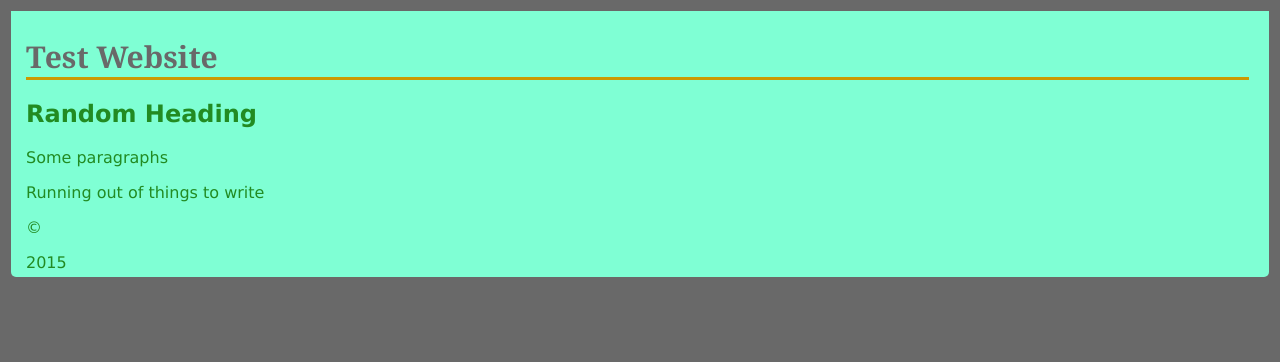
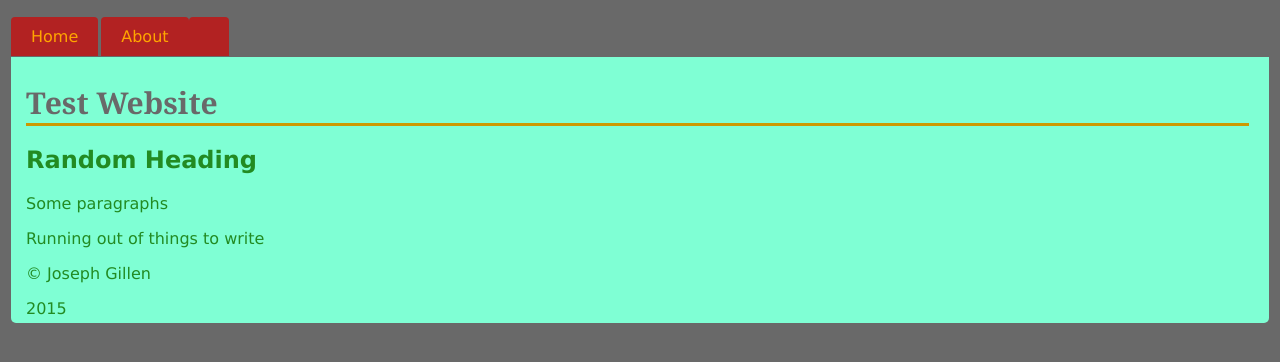
Before and after one commit to Schwarzglut/schwarzglut.github.io, a plain HTML site: page index.html in a window 1280 px wide. Drawn offline with Linux system fonts and the light colour scheme.

Commit message:
Adding Web Navigation
Changing between index.html and about.html

```diff
--- a/index.html
+++ b/index.html
@@ -6,6 +6,8 @@
     </head>
 
     <body>
+        <nav id="nav01"></nav>
+
         <div id="main">
         <h1> Test Website</h1>
         <h2> Random Heading</h2>
--- a/script.js
+++ b/script.js
@@ -1 +1,6 @@
-document.getElementById("foot01").innerHTML = "<p>&copy; </p>" + new Date().getFullYear();
+document.getElementById("foot01").innerHTML = "<p>&copy; Joseph Gillen</p>" + new Date().getFullYear();
+
+document.getElementById("nav01").innerHTML = "<ul id='menu'>" +
+    "<li><a href='index.html'>Home</a></li>" +
+    "<li><a href='customers.html'>About<a/></li>" +
+    "</ul>";
--- a/site.css
+++ b/site.css
@@ -20,3 +20,23 @@ h1 {
     color: dimgray;
     font-size: 30px;
 }
+
+ul#menu{
+    padding: 0;
+    margin-bottom: 11px;
+}
+ul#menu li{
+    display: inline;
+    margin-right: 3px;
+}
+ul#menu li a{
+    background-color: firebrick;
+    padding: 10px 20px;
+    text-decoration: none;
+    color: orange;
+    border-radius: 4px 4px 0 0;
+}
+ul#menu li a:hover{
+    color: white;
+    background-color: black;
+}
```
Also changed, not shown: about.html (+1 -1 lines).
